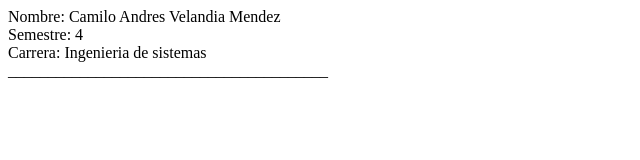
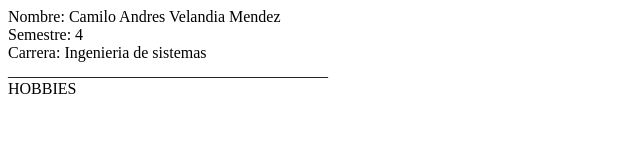
Before and after one commit to andresmdz4/Tarea, a plain HTML site: page index.html in a window 1280 px wide. Shown: the full height of the page, 0-640 px from the left. Drawn offline with Linux system fonts and the light colour scheme.

Commit message:
Fifth commit

```diff
--- a/index.html
+++ b/index.html
@@ -10,5 +10,6 @@
     <div> Semestre: 4</div>
     <div> Carrera: Ingenieria de sistemas</div>
     <div>________________________________________</div>
+    <div>HOBBIES</div>
 </body>
 </html>
```
